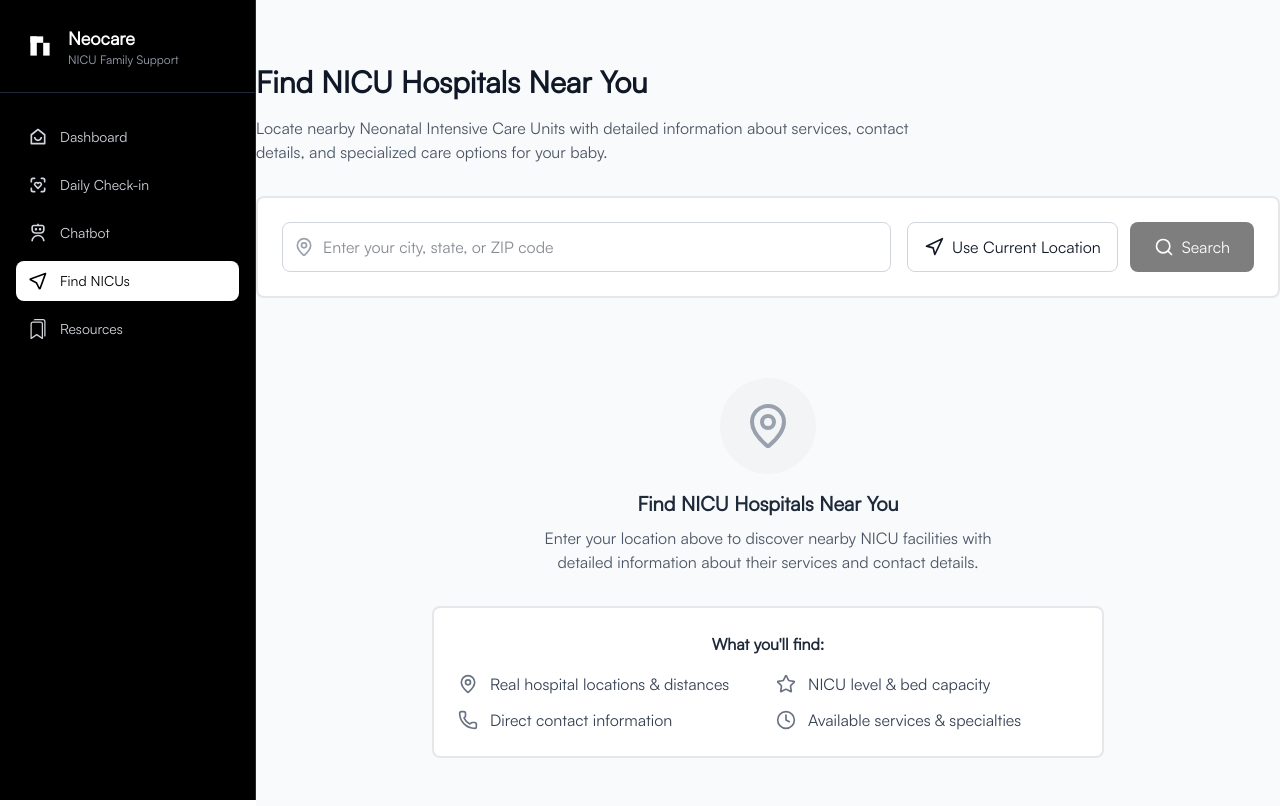
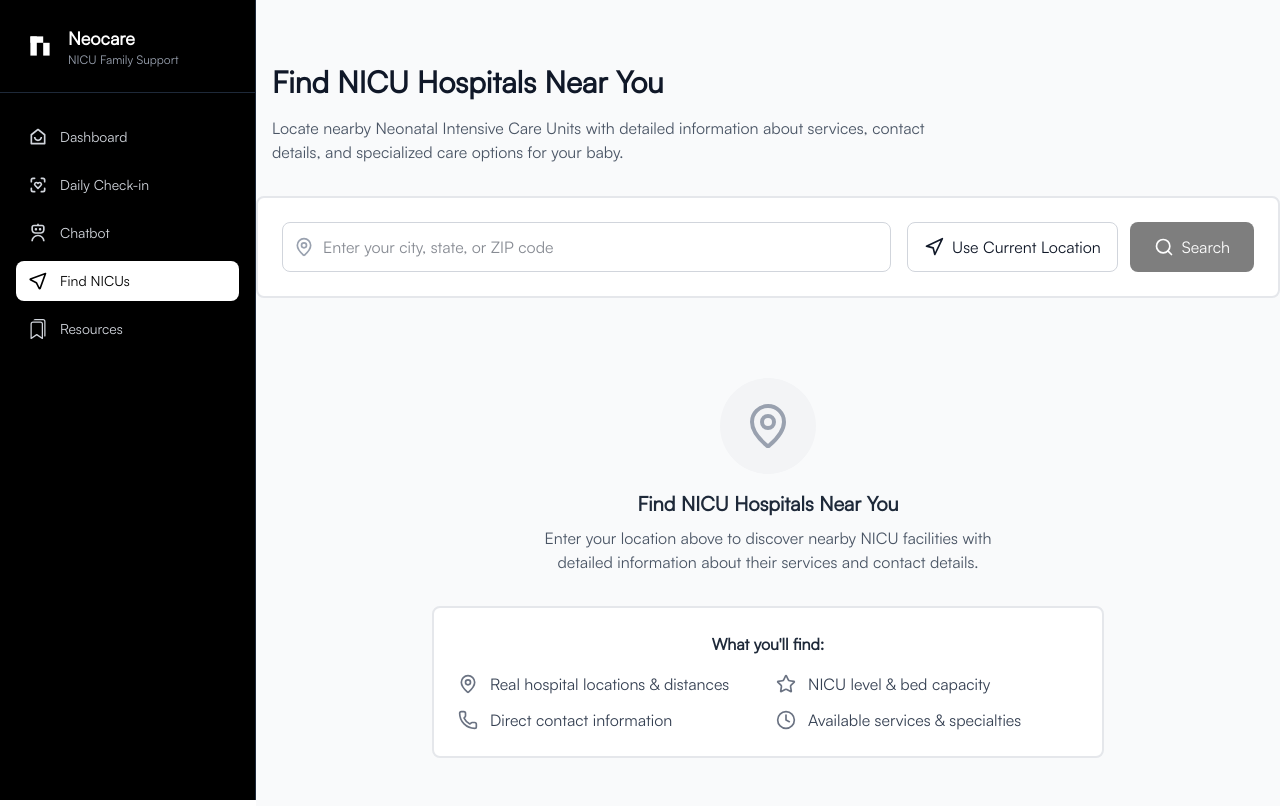
Before and after one commit to rmadiraju07/joineocare, a Next.js app: page /find-nicus in a window 1280 px wide. Built offline with nearby package versions, Linux system fonts and the light colour scheme.

Commit message:
fix find nicu formatting

```diff
--- a/src/app/find-nicus/page.tsx
+++ b/src/app/find-nicus/page.tsx
@@ -406,8 +406,8 @@ const FindNicusPage = () => {
             <div className="max-w-7xl mx-auto p-8"></div>
         {/* Header Section */}
         <div className="mb-8">
-          <h1 className="text-3xl font-bold text-gray-900 mb-4">Find NICU Hospitals Near You</h1>
-          <p className="text-gray-600 max-w-2xl">
+          <h1 className="text-3xl font-bold text-gray-900 mb-4 pl-4">Find NICU Hospitals Near You</h1>
+          <p className="text-gray-600 max-w-2xl pl-4">
             Locate nearby Neonatal Intensive Care Units with detailed information about services, contact details, and
             specialized care options for your baby.
           </p>
```
